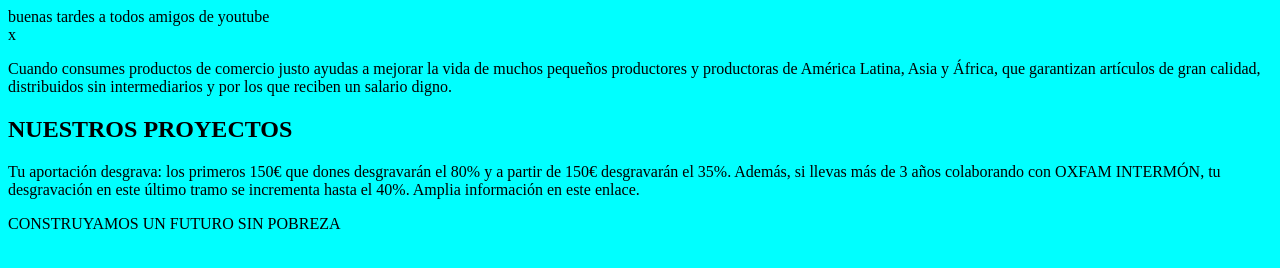
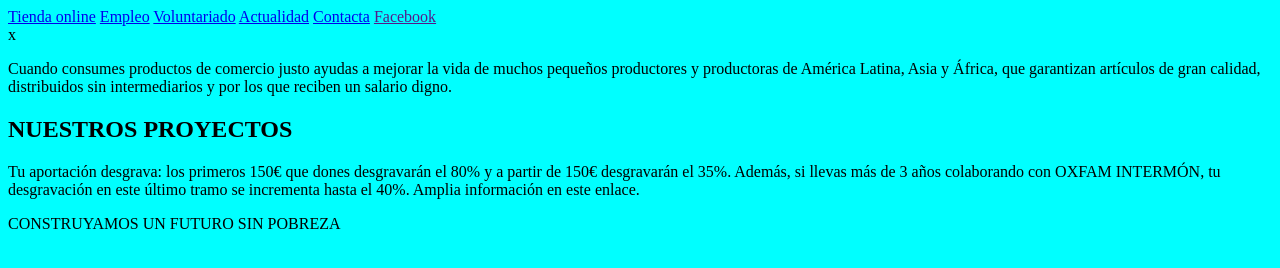
Before and after one commit to luffyhige/SGI, a plain HTML site: page index.html in a window 1280 px wide. Drawn offline with Linux system fonts and the light colour scheme.

Commit message:
Update index.html

```diff
--- a/index.html
+++ b/index.html
@@ -13,7 +13,20 @@
 <body>
     <main>
         <header>
-            <div>buenas tardes a todos amigos de youtube</div>
+            <div>
+                <nav>
+                    <a
+                        href="https://tienda.oxfamintermon.org/?utm_source=hubspot&utm_medium=webintermon&utm_content=followup&utm_campaign=testweboxfamintermon&utm_term=actual&_ga=2.155394877.728564824.1644320169-1860292369.1643891749">Tienda
+                        online</a>
+                    <a
+                        href="https://web.oxfamintermon.org/es/empleo?_ga=2.155394877.728564824.1644320169-1860292369.1643891749">Empleo</a>
+                    <a
+                        href="https://web.oxfamintermon.org/es/que-puedes-hacer-tu/unete-al-equipo/haz-voluntariado?_ga=2.236651527.728564824.1644320169-1860292369.1643891749">Voluntariado</a>
+                    <a href="https://www.oxfamintermon.org/es/actualidad">Actualidad</a>
+                    <a href="https://www.oxfamintermon.org/es/contacto">Contacta</a>
+                    <a href="">Facebook</a>
+                </nav>
+            </div>
             <!--Esta parte es la parte blanca de arriba-->x
             <div></div>
             <!--Esta la barra negra hasta el botón del donativo-->
```
